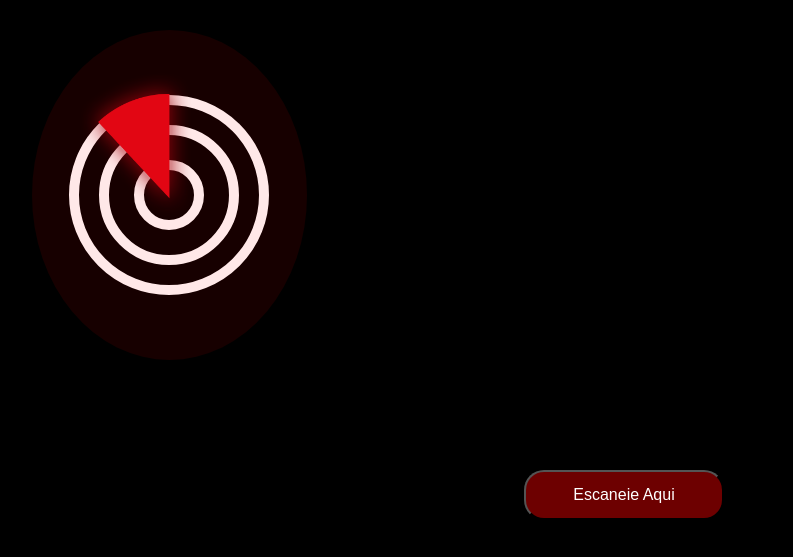
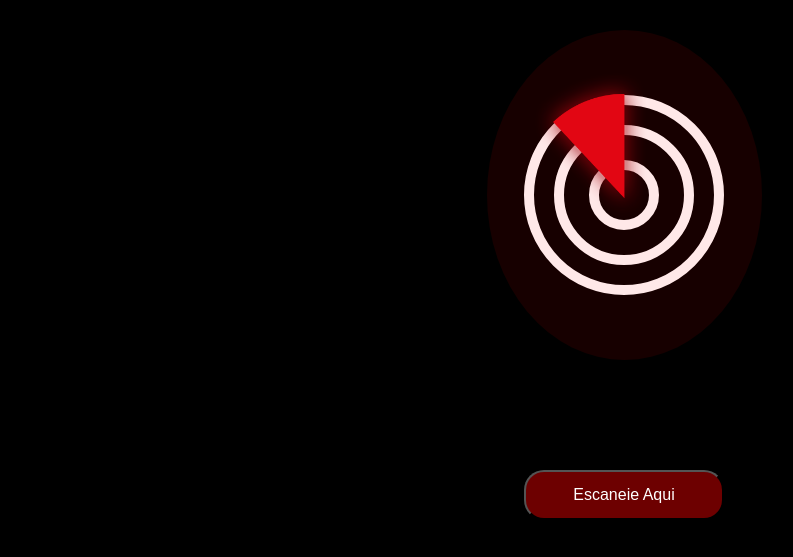
Before and after one commit to Inicbrz/Ge, a plain HTML site: page index.html in a window 1280 px wide. Shown: the part 105-662 px from the top of the page, without its empty margins (16-809 px from the left). Drawn offline with Linux system fonts and the light colour scheme.

Commit message:
E2
edit2

```diff
--- a/style.css
+++ b/style.css
@@ -55,7 +55,9 @@ html,body{
     border: 10px solid rgb(255, 255, 255);
     position: absolute;
     left: 85px;
-    top: 200px;
+    top: 300px;
+    transform: translate(-50%,-50%);
+    left: 50%;
 }
 
 .backgroundeffect::after{
```
